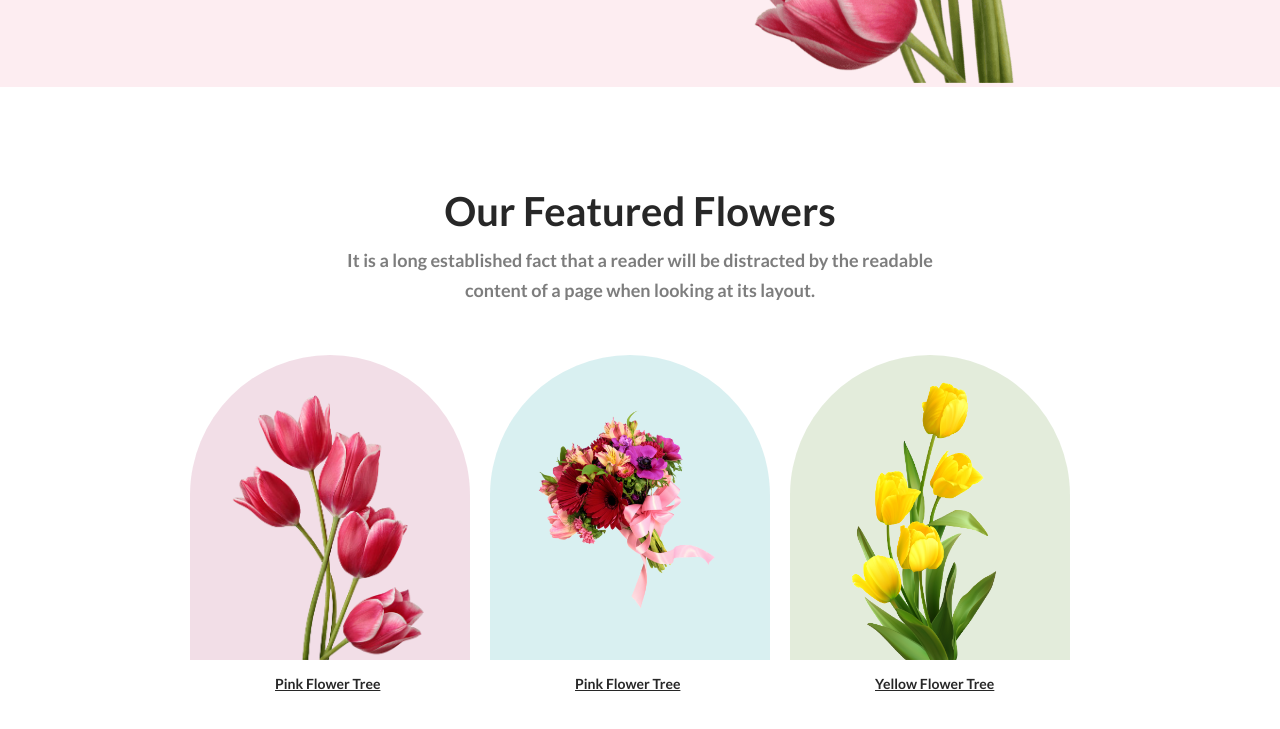
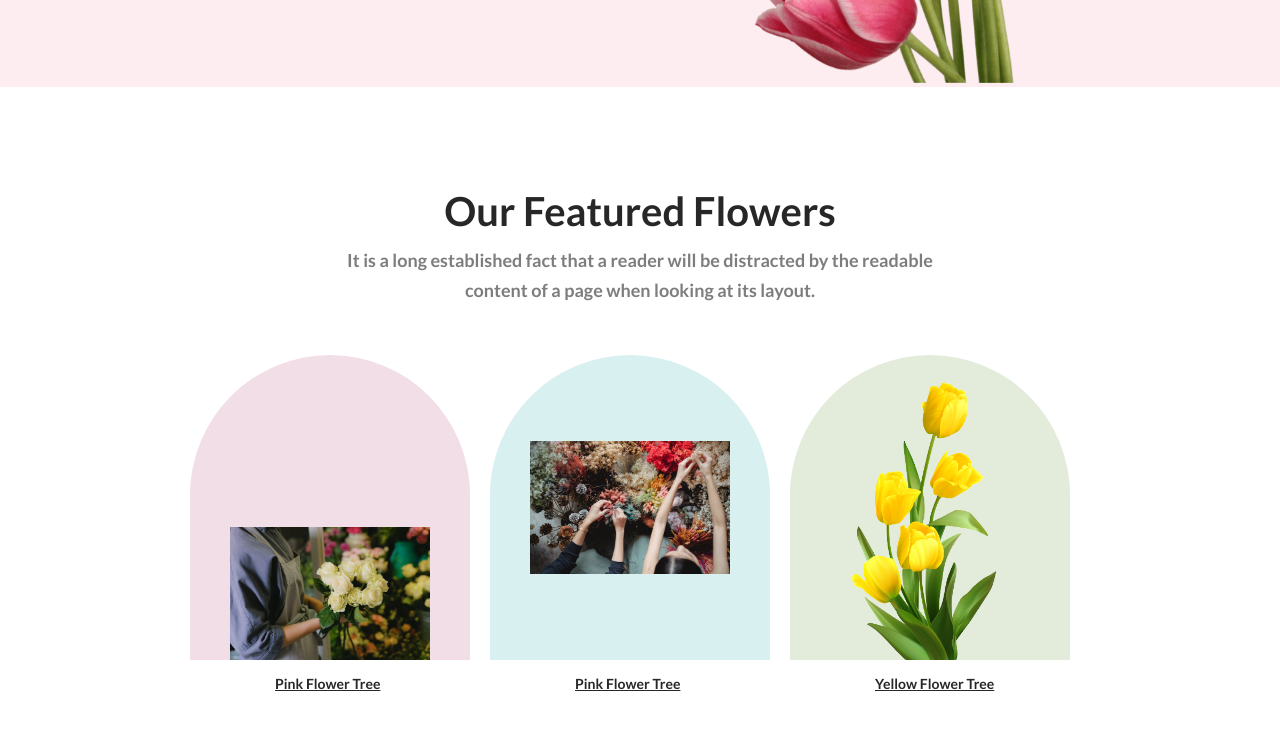
Before and after one commit to abdulllah01/FlowerBD, a plain HTML site: page index.html in a window 1280 px wide. Shown: the part 537-1266 px from the top of the page. Drawn offline with Linux system fonts and the light colour scheme.

Commit message:
flower-container added

```diff
--- a/index.html
+++ b/index.html
@@ -46,7 +46,7 @@
                     margin-right: 20px;
                     align-items: center;
                     border-radius: 300px 300px 0px 0px;
-                    background: url(./images/pngwing\ 6.png), rgba(167, 33, 98, 0.15);
+                    background: url(./images/gallery6.jpeg), rgba(167, 33, 98, 0.15);
                     padding: 77px 35px 0px 75px;
                     background-position: bottom ,center;
                     background-size: 200px;
@@ -68,7 +68,7 @@
                     margin-right: 20px;
                     align-items: center;
                     border-radius: 300px 300px 0px 0px;
-                    background: url(./images/pngwing\ 5.png), rgba(5, 151, 160, 0.15);
+                    background: url(./images/gallery5.jpeg), rgba(5, 151, 160, 0.15);
                     padding: 77px 35px 0px 75px;
                     background-position:center;
                     background-size: 200px;
```
